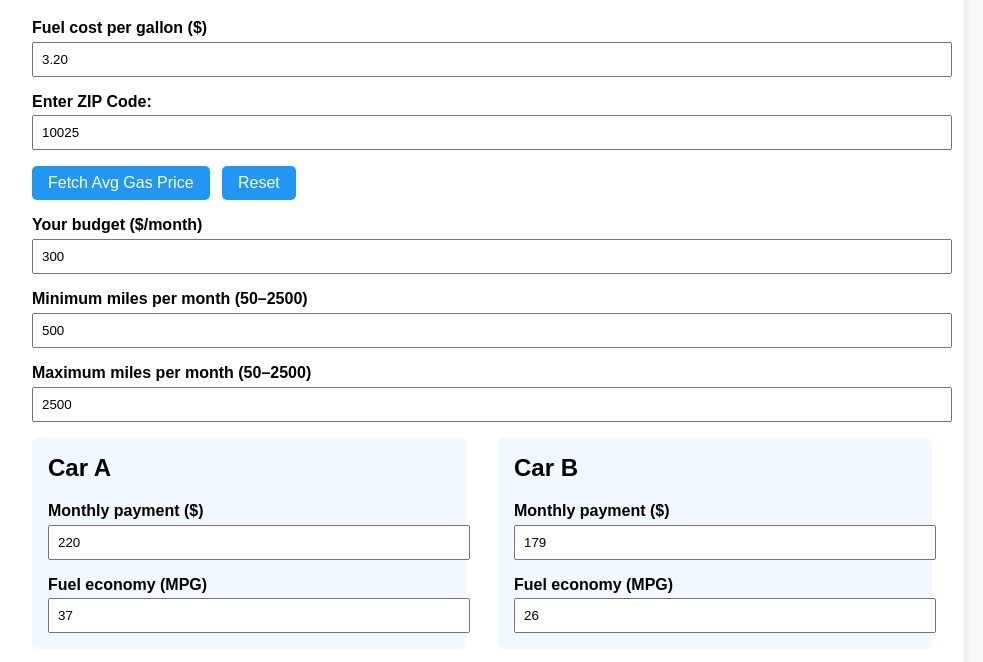
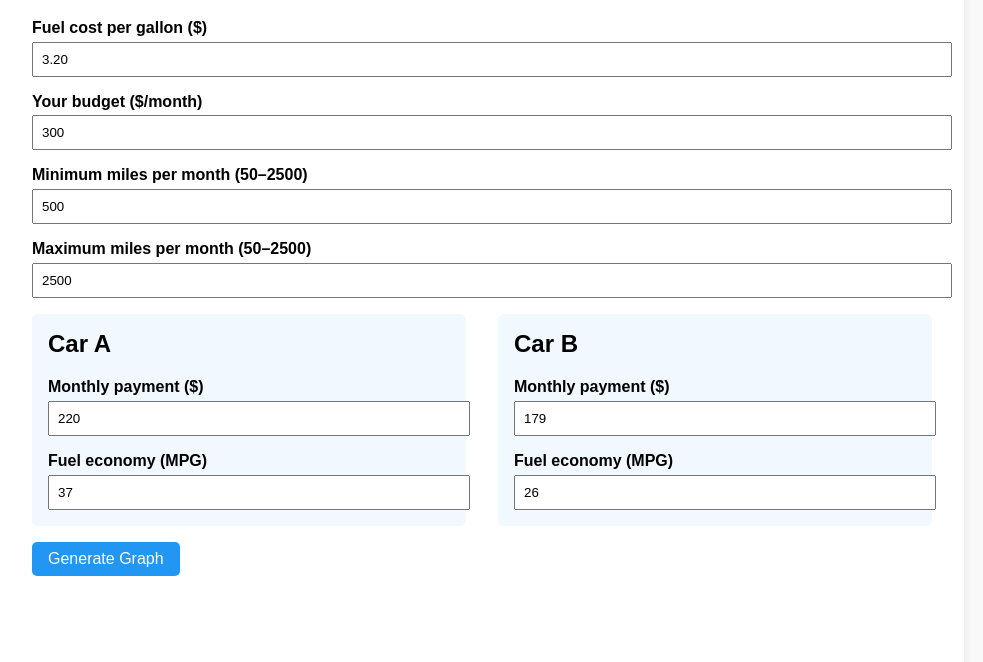
Before and after one commit to jaroszej/monthly-cost-car, a website: page index.html in a window 1280 px wide. Shown: the part 133-795 px from the top of the page, without its empty margins (158-1141 px from the left). Drawn offline with nearby package versions, Linux system fonts and the light colour scheme.

Commit message:
revert index

```diff
--- a/index.html
+++ b/index.html
@@ -40,7 +40,6 @@
 
     button {
       margin-top: 1rem;
-      margin-right: 0.5rem;
       padding: 0.5rem 1rem;
       font-size: 1rem;
       background-color: #2196F3;
@@ -82,11 +81,6 @@
     <label for="fuelCost">Fuel cost per gallon ($)</label>
     <input type="number" step="0.01" id="fuelCost" value="3.20">
 
-    <label for="zip">Enter ZIP Code:</label>
-    <input type="text" id="zip" value="10025" maxlength="5" placeholder="ZIP Code">
-    <button onclick="getFuelCostFromZip()">Fetch Avg Gas Price</button>
-    <button onclick="resetFuelCost()">Reset</button>
-
     <label for="budget">Your budget ($/month)</label>
     <input type="number" id="budget" value="300">
 
@@ -123,39 +117,6 @@
 
   <script>
     let chart;
-    let fetchedFuelPrice = null;
-
-    async function getFuelCostFromZip() {
-      const zip = document.getElementById('zip').value;
-      const fuelInput = document.getElementById('fuelCost');
-
-      try {
-        const zipRes = await fetch(`https://api.zippopotam.us/us/${zip}`);
-        if (!zipRes.ok) throw new Error("ZIP lookup failed");
-        const zipData = await zipRes.json();
-        const stateAbbr = zipData.places[0]['state abbreviation'];
-
-        const seriesId = `PET.EMM_EPMR_PTE_S${stateAbbr}_DPG.W`;
-        const workerUrl = `https://monthly-cost-car.jason-j7435.workers.dev/?series_id=${seriesId}`;
-
-        const res = await fetch(workerUrl);
-        if (!res.ok) throw new Error("Fuel price fetch failed");
-        const data = await res.json();
-        const price = data.series[0].data[0][1];
-
-        fetchedFuelPrice = price;
-        fuelInput.value = price.toFixed(2);
-      } catch (err) {
-        alert("Could not get fuel price. Please check ZIP or try again later.");
-        console.error(err);
-      }
-    }
-
-    function resetFuelCost() {
-      if (fetchedFuelPrice !== null) {
-        document.getElementById('fuelCost').value = fetchedFuelPrice.toFixed(2);
-      }
-    }
 
     function generateGraph() {
       const fuelCost = parseFloat(document.getElementById("fuelCost").value);
```
